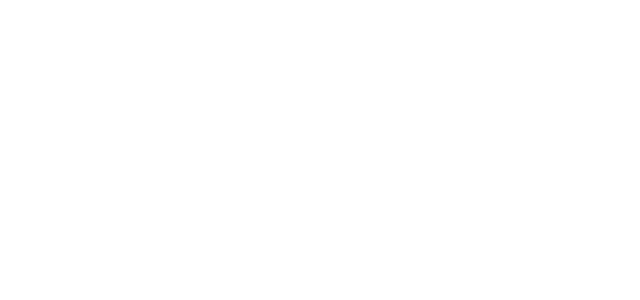
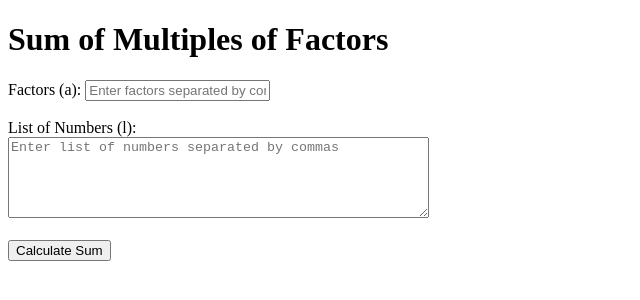
Before and after one commit to christeena211/programming, a plain HTML site: page ex6.html in a window 1280 px wide. Shown: the whole page, without its empty margins (0-640 px from the left). Drawn offline with Linux system fonts and the light colour scheme.

Commit message:
update body

```diff
--- a/ex6.html
+++ b/ex6.html
@@ -5,3 +5,13 @@
     <meta name="viewport" content="width=device-width, initial-scale=1.0">
     <title>Sum of Multiples</title>
 </head>
+<body>
+    <h1>Sum of Multiples of Factors</h1>
+
+    <label for="a">Factors (a):</label>
+    <input type="text" id="a" name="a" placeholder="Enter factors separated by commas" required><br><br>
+
+    <label for="l">List of Numbers (l):</label><br>
+    <textarea id="l" name="l" rows="5" cols="50" placeholder="Enter list of numbers separated by commas" required></textarea><br><br>
+
+    <button onclick="calculateSum()">Calculate Sum</button>
```
